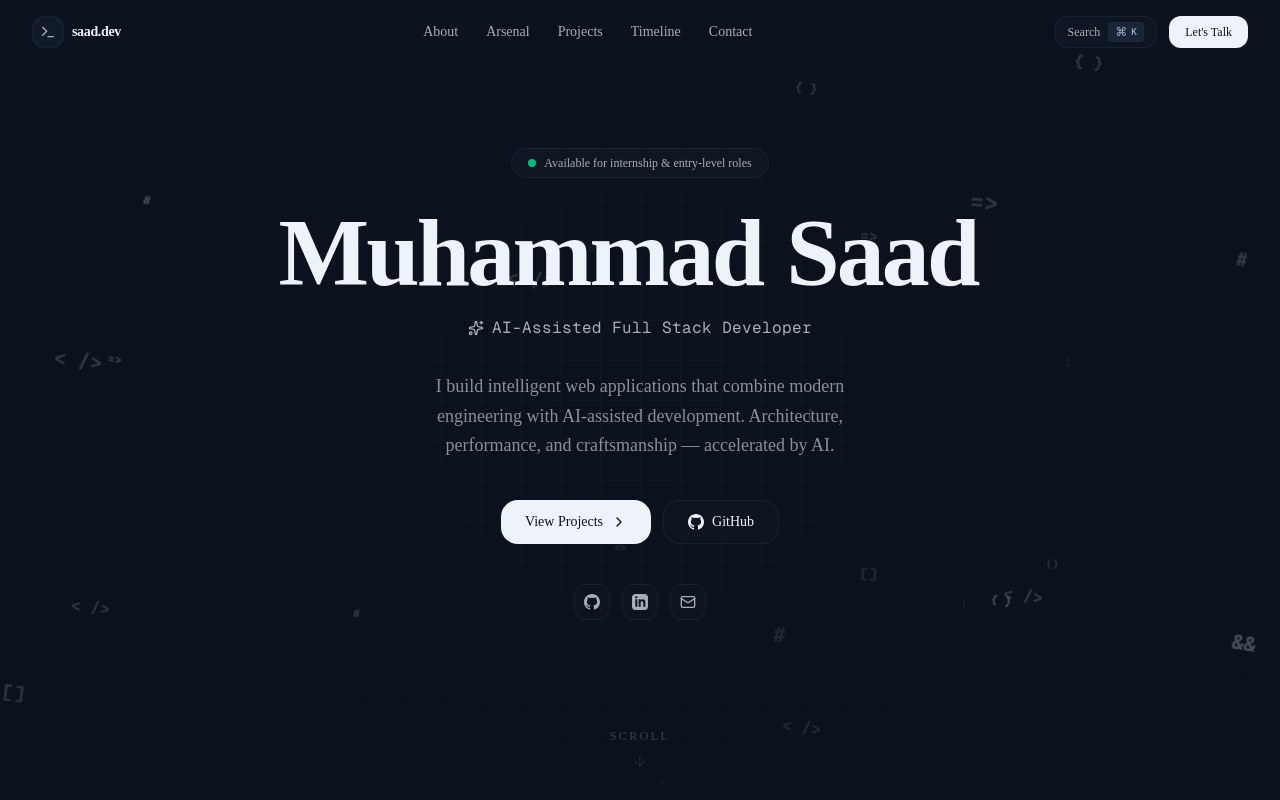
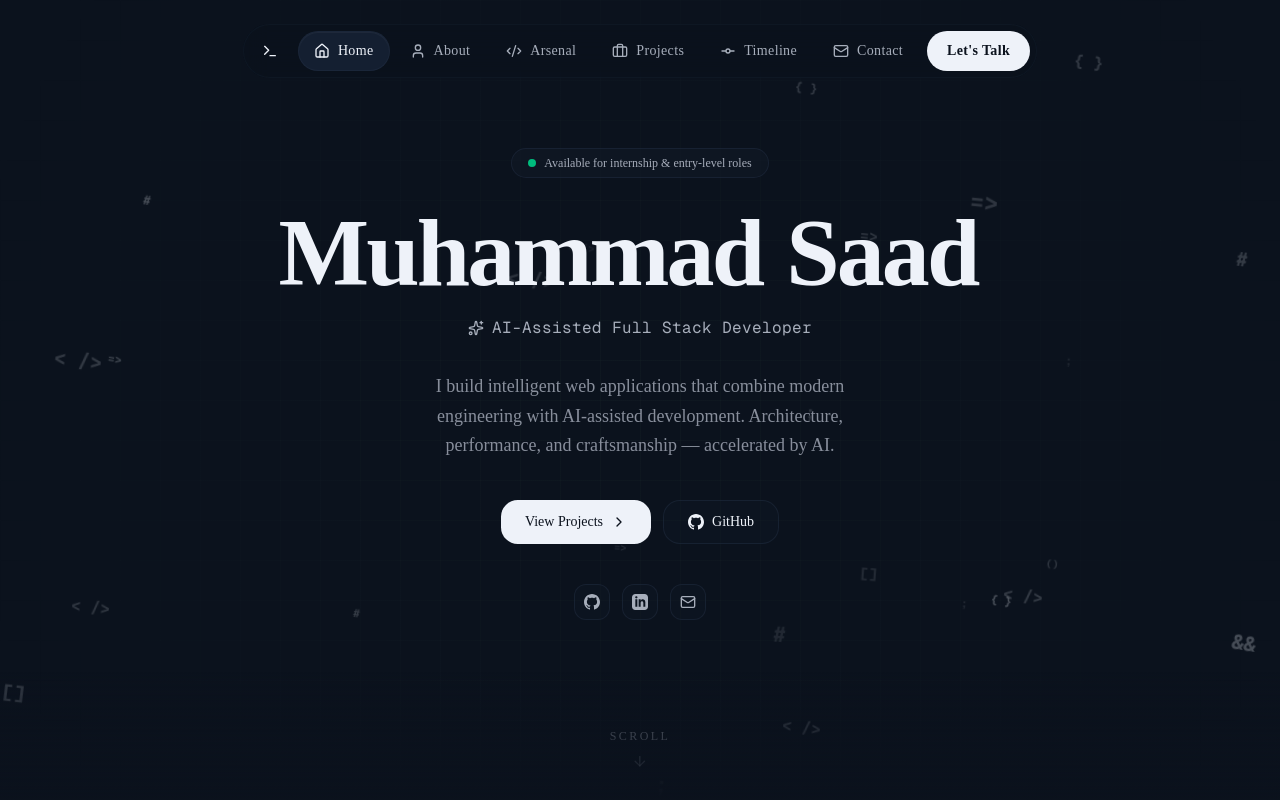
Before and after one commit to Saadi-Creative/my-Portfolio, a Next.js app: page / in a window 1280 px wide. Shown: the top 800 px of the page. Built offline with nearby package versions, Linux system fonts and the light colour scheme.

Commit message:
Overhaul navigation menu into an interactive floating glassmorphic dock with lucide-react icons

```diff
--- a/components/layout/header.tsx
+++ b/components/layout/header.tsx
@@ -1,47 +1,33 @@
 "use client";
 
-import { useState, useEffect, useCallback } from "react";
+import { useState, useEffect } from "react";
 import { motion, AnimatePresence } from "framer-motion";
 import Link from "next/link";
-import { Terminal, Menu, X, Mail } from "lucide-react";
-import { GitHubIcon, LinkedInIcon } from "@/components/icons";
+import { Home, User, Code2, Briefcase, GitCommit, Mail, Menu, X, Terminal } from "lucide-react";
+import { Magnetic } from "@/components/animations/motion";
 
 const NAV_ITEMS = [
-  { label: "About", href: "#about" },
-  { label: "Arsenal", href: "#skills" },
-  { label: "Projects", href: "#projects" },
-  { label: "Timeline", href: "#timeline" },
-  { label: "Contact", href: "#contact" },
+  { label: "Home", href: "#hero", icon: Home },
+  { label: "About", href: "#about", icon: User },
+  { label: "Arsenal", href: "#skills", icon: Code2 },
+  { label: "Projects", href: "#projects", icon: Briefcase },
+  { label: "Timeline", href: "#timeline", icon: GitCommit },
+  { label: "Contact", href: "#contact", icon: Mail },
 ];
 
 export function Header() {
+  const [activeSection, setActiveSection] = useState("#hero");
+  const [isMobileOpen, setIsMobileOpen] = useState(false);
   const [isScrolled, setIsScrolled] = useState(false);
-  const [isHidden, setIsHidden] = useState(false);
-  const [isMobileOpen, setIsMobileOpen] = useState(false);
-  const [lastScrollY, setLastScrollY] = useState(0);
-  const [activeSection, setActiveSection] = useState("");
-
-  /* ---- Scroll behavior: hide on down, show on up ---- */
-  const handleScroll = useCallback(() => {
-    const currentScrollY = window.scrollY;
-
-    setIsScrolled(currentScrollY > 16);
-
-    if (currentScrollY > lastScrollY && currentScrollY > 120) {
-      setIsHidden(true);
-    } else {
-      setIsHidden(false);
-    }
-
-    setLastScrollY(currentScrollY);
-  }, [lastScrollY]);
 
   useEffect(() => {
+    const handleScroll = () => {
+      setIsScrolled(window.scrollY > 20);
+    };
     window.addEventListener("scroll", handleScroll, { passive: true });
     return () => window.removeEventListener("scroll", handleScroll);
-  }, [handleScroll]);
+  }, []);
 
-  /* ---- Active section observer ---- */
   useEffect(() => {
     const sections = NAV_ITEMS.map((item) =>
       document.querySelector(item.href)
@@ -62,111 +48,78 @@ export function Header() {
     return () => observer.disconnect();
   }, []);
 
-  /* ---- Keyboard shortcut: Cmd+K placeholder ---- */
-  useEffect(() => {
-    const handleKeyDown = (e: KeyboardEvent) => {
-      if ((e.metaKey || e.ctrlKey) && e.key === "k") {
-        e.preventDefault();
-        // Will be wired to CommandPalette in a later phase
-        console.log("Command palette triggered");
-      }
-    };
-    window.addEventListener("keydown", handleKeyDown);
-    return () => window.removeEventListener("keydown", handleKeyDown);
-  }, []);
-
   return (
     <>
       <motion.header
         initial={{ y: -100 }}
-        animate={{ y: isHidden ? -100 : 0 }}
-        transition={{ duration: 0.3, ease: [0.21, 0.47, 0.32, 0.98] }}
-        className={`fixed top-0 left-0 right-0 z-50 transition-colors duration-300 ${
+        animate={{ y: 0 }}
+        transition={{ duration: 0.5, ease: [0.21, 0.47, 0.32, 0.98] }}
+        className="fixed top-4 sm:top-6 left-0 right-0 z-50 flex justify-center pointer-events-none px-4"
+      >
+        <div
+          className={`pointer-events-auto flex items-center p-1.5 rounded-full border transition-all duration-500 max-w-full overflow-x-auto hide-scrollbar ${
             isScrolled
-            ? "border-b border-border/50 bg-background/80 backdrop-blur-xl supports-[backdrop-filter]:bg-background/60"
-            : "bg-transparent"
+              ? "bg-background/80 backdrop-blur-xl border-border/60 shadow-[0_8px_32px_rgba(0,0,0,0.6)]"
+              : "bg-background/40 backdrop-blur-md border-border/20 shadow-none"
           }`}
         >
-        <nav className="container-tight flex h-16 items-center justify-between">
-          {/* Logo */}
+          {/* Logo - left side of dock */}
           <Link
             href="/"
-            className="flex items-center gap-2 group"
+            onClick={() => setActiveSection("#hero")}
+            className="flex items-center justify-center h-10 w-10 shrink-0 rounded-full mr-2 transition-colors hover:bg-muted"
             aria-label="Home"
           >
-            <div className="flex h-8 w-8 items-center justify-center rounded-lg border border-border/50 bg-card transition-colors group-hover:border-brand/50 group-hover:bg-brand-muted">
-              <Terminal className="h-4 w-4 text-muted-foreground transition-colors group-hover:text-brand" />
-            </div>
-            <span className="hidden font-semibold tracking-tight sm:inline-block text-sm">
-              saad.dev
-            </span>
+            <Terminal className="h-4 w-4 text-foreground" />
           </Link>
 
-          {/* Desktop Nav */}
-          <div className="hidden md:flex items-center gap-1">
+          {/* Dock Items (Desktop & Tablet) */}
+          <nav className="hidden md:flex items-center gap-1">
             {NAV_ITEMS.map((item) => (
+              <Magnetic key={item.href} strength={0.15}>
                 <Link
-                key={item.href}
                   href={item.href}
-                className={`relative px-3 py-2 text-sm transition-colors rounded-md ${
-                  activeSection === item.href
-                    ? "text-foreground"
-                    : "text-muted-foreground hover:text-foreground"
-                }`}
+                  onClick={() => setActiveSection(item.href)}
+                  className="relative group flex items-center px-4 h-10 rounded-full text-sm font-medium transition-colors"
                 >
-                {item.label}
+                  <span className={`relative z-10 flex items-center gap-2 transition-colors duration-300 ${
+                    activeSection === item.href ? "text-foreground" : "text-muted-foreground group-hover:text-foreground"
+                  }`}>
+                    <item.icon className="h-4 w-4 shrink-0 transition-transform duration-300 group-hover:scale-110" />
+                    <span className="hidden lg:block tracking-wide">{item.label}</span>
+                  </span>
+
                   {activeSection === item.href && (
                     <motion.div
-                    layoutId="activeSection"
-                    className="absolute inset-0 rounded-md bg-muted/50"
-                    style={{ zIndex: -1 }}
-                    transition={{
-                      type: "spring",
-                      stiffness: 380,
-                      damping: 30,
-                    }}
+                      layoutId="activeDockPill"
+                      className="absolute inset-0 rounded-full bg-muted/80 shadow-[inset_0_1px_1px_rgba(255,255,255,0.05)] border border-border/50"
+                      transition={{ type: "spring", stiffness: 400, damping: 30 }}
                     />
                   )}
                 </Link>
+              </Magnetic>
             ))}
-          </div>
+          </nav>
 
-          {/* Right side: CTA + mobile toggle */}
-          <div className="flex items-center gap-3">
-            {/* Command palette trigger */}
-            <button
-              className="hidden sm:inline-flex items-center gap-2 px-3 h-8 rounded-lg border border-border/50 bg-card/50 text-xs text-muted-foreground hover:text-foreground hover:border-border transition-all cursor-pointer"
-              onClick={() => console.log("Command palette")}
-            >
-              <span>Search</span>
-              <kbd className="pointer-events-none h-5 select-none items-center gap-1 rounded border border-border/50 bg-muted px-1.5 font-mono text-[10px] font-medium hidden sm:flex">
-                <span className="text-xs">⌘</span>K
-              </kbd>
-            </button>
-
-            {/* Contact CTA */}
+          {/* Contact Button & Mobile Toggle */}
+          <div className="flex items-center gap-1 ml-2 shrink-0">
             <Link
               href="#contact"
-              className="hidden md:inline-flex h-8 items-center rounded-lg bg-foreground px-4 text-xs font-medium text-background transition-all hover:opacity-90"
+              onClick={() => setActiveSection("#contact")}
+              className="hidden md:inline-flex h-10 items-center rounded-full bg-foreground px-5 text-sm font-bold tracking-wide text-background transition-all duration-300 hover:scale-105 hover:shadow-[0_0_20px_var(--section-color)] hover:bg-[var(--section-color)] hover:text-white active:scale-95"
             >
               Let&apos;s Talk
             </Link>
 
-            {/* Mobile menu toggle */}
             <button
-              className="md:hidden flex h-8 w-8 items-center justify-center rounded-lg border border-border/50 transition-colors hover:bg-muted cursor-pointer"
+              className="md:hidden flex h-10 w-10 items-center justify-center rounded-full transition-colors hover:bg-muted"
               onClick={() => setIsMobileOpen(!isMobileOpen)}
               aria-label="Toggle menu"
-              aria-expanded={isMobileOpen}
             >
-              {isMobileOpen ? (
-                <X className="h-4 w-4" />
-              ) : (
-                <Menu className="h-4 w-4" />
-              )}
+              {isMobileOpen ? <X className="h-5 w-5" /> : <Menu className="h-5 w-5" />}
             </button>
           </div>
-        </nav>
+        </div>
       </motion.header>
 
       {/* Mobile drawer */}
@@ -176,60 +129,49 @@ export function Header() {
             initial={{ opacity: 0 }}
             animate={{ opacity: 1 }}
             exit={{ opacity: 0 }}
-            transition={{ duration: 0.2 }}
+            transition={{ duration: 0.3 }}
             className="fixed inset-0 z-40 bg-background/95 backdrop-blur-xl md:hidden"
           >
             <motion.nav
-              initial={{ opacity: 0, y: 20 }}
-              animate={{ opacity: 1, y: 0 }}
-              exit={{ opacity: 0, y: 20 }}
-              transition={{ delay: 0.1, duration: 0.3, ease: "easeOut" }}
-              className="flex flex-col items-center justify-center h-full gap-6"
+              initial={{ opacity: 0, scale: 0.95 }}
+              animate={{ opacity: 1, scale: 1 }}
+              exit={{ opacity: 0, scale: 0.95 }}
+              transition={{ delay: 0.1, duration: 0.4, ease: [0.21, 0.47, 0.32, 0.98] }}
+              className="flex flex-col items-center justify-center h-full gap-4"
             >
               {NAV_ITEMS.map((item, i) => (
                 <motion.div
                   key={item.href}
-                  initial={{ opacity: 0, y: 16 }}
+                  initial={{ opacity: 0, y: 20 }}
                   animate={{ opacity: 1, y: 0 }}
-                  transition={{ delay: 0.1 + i * 0.06 }}
+                  exit={{ opacity: 0, y: 10 }}
+                  transition={{ delay: 0.1 + i * 0.05 }}
                 >
                   <Link
                     href={item.href}
-                    className="text-2xl font-medium text-foreground transition-colors hover:text-brand"
+                    className="flex items-center gap-4 text-3xl font-bold text-foreground transition-all duration-300 hover:text-[var(--section-color)] px-6 py-3 rounded-full hover:bg-muted/50 hover:scale-105 active:scale-95"
                     onClick={() => setIsMobileOpen(false)}
                   >
+                    <item.icon className="h-8 w-8" />
                     {item.label}
                   </Link>
                 </motion.div>
               ))}
 
-              <div className="mt-8 flex items-center gap-4">
-                <a
-                  href="https://github.com/Saadi-Creative"
-                  target="_blank"
-                  rel="noopener noreferrer"
-                  className="text-muted-foreground hover:text-foreground transition-colors"
-                  aria-label="GitHub"
+              <motion.div
+                initial={{ opacity: 0, y: 20 }}
+                animate={{ opacity: 1, y: 0 }}
+                transition={{ delay: 0.1 + NAV_ITEMS.length * 0.05 }}
+                className="mt-8"
               >
-                  <GitHubIcon size={20} />
-                </a>
-                <a
-                  href="https://linkedin.com/in/muhammad-saad-ullah-527705303"
-                  target="_blank"
-                  rel="noopener noreferrer"
-                  className="text-muted-foreground hover:text-foreground transition-colors"
-                  aria-label="LinkedIn"
+                <Link
+                  href="#contact"
+                  className="inline-flex h-14 items-center rounded-full bg-foreground px-10 text-lg font-bold text-background transition-all duration-300 hover:scale-105 hover:bg-[var(--section-color)] hover:text-white active:scale-95 hover:shadow-[0_0_30px_var(--section-color)]"
+                  onClick={() => setIsMobileOpen(false)}
                 >
-                  <LinkedInIcon size={20} />
-                </a>
-                <a
-                  href="mailto:muhammdsaad8374@gmail.com"
-                  className="text-muted-foreground hover:text-foreground transition-colors"
-                  aria-label="Email"
-                >
-                  <Mail className="h-5 w-5" />
-                </a>
-              </div>
+                  Let&apos;s Talk
+                </Link>
+              </motion.div>
             </motion.nav>
           </motion.div>
         )}
```
Lines whose indentation alone changed are shown as unchanged.
